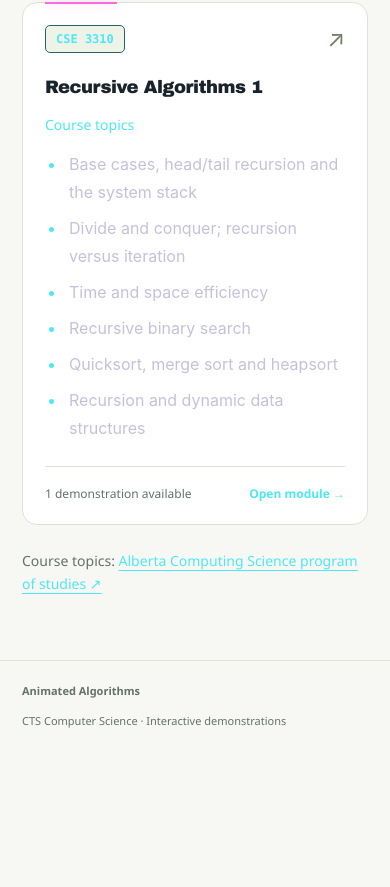
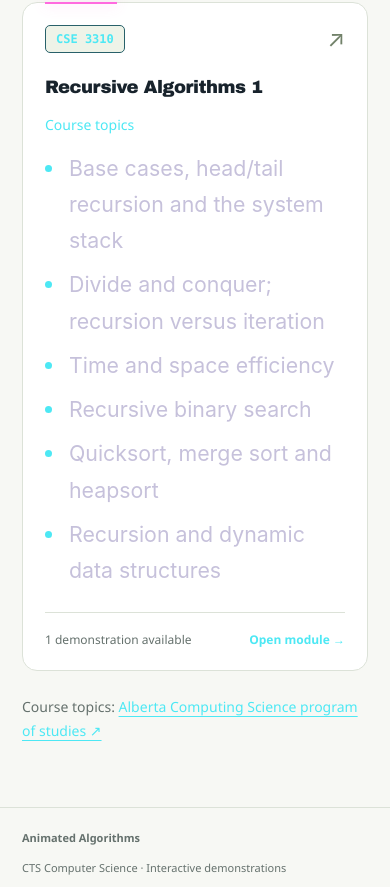
Before and after one commit to SmugPumpkins/animated-algorithms, a website with bundled scripts: page site/index.html in a window 390 px wide. Shown: the part 1110-1997 px from the top of the page. Before the commit the page ends 1860 px from the top, so only its background shows below. Built offline with nearby package versions, Linux system fonts and the light colour scheme; a web font is replaced by a local one.

Commit message:
Set reading text minimum to 16 points across desktop and mobile

```diff
--- a/site/neon.css
+++ b/site/neon.css
@@ -16,8 +16,9 @@
   --font-ui: "Turret Road", "Segoe UI", sans-serif;
   --font-accent: "Tilt Neon", "Segoe UI", sans-serif;
   --font-code: Consolas, "Liberation Mono", "Courier New", monospace;
+  --font-reading-size: 16pt;
   font-family: var(--font-body);
-  font-size: 16px;
+  font-size: var(--font-reading-size);
 }
 
 body {
@@ -279,3 +280,17 @@ h2 { letter-spacing: .2px; }
   .learning-flow { max-width: 520px; justify-self: center; }
   .course-overview .course-topics { columns: 1; }
 }
+
+/* Reading text is at least 16 points (about 21.33 CSS px), including on
+   mobile. Simulation text and compact interface annotations have separate
+   sizing so presentation panels can still fit one viewport. */
+.hero-copy,
+.module-card p:not(.topic-label),
+.demo-card p:not(.eyebrow),
+.course-topics,
+.module-intro > p:not(.eyebrow),
+.demo-heading p:not(.eyebrow),
+.teaching-notes > div {
+  font-size: var(--font-reading-size);
+  line-height: 1.7;
+}
```
Also changed, not shown: AGENTS.md (+1 -0 lines), docs/design-system.md (+1 -1 lines).
